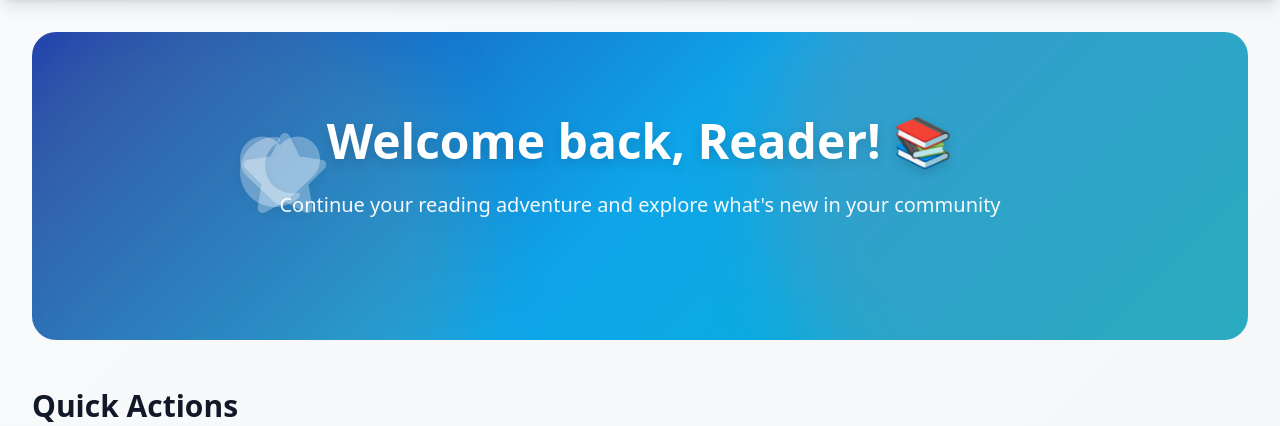
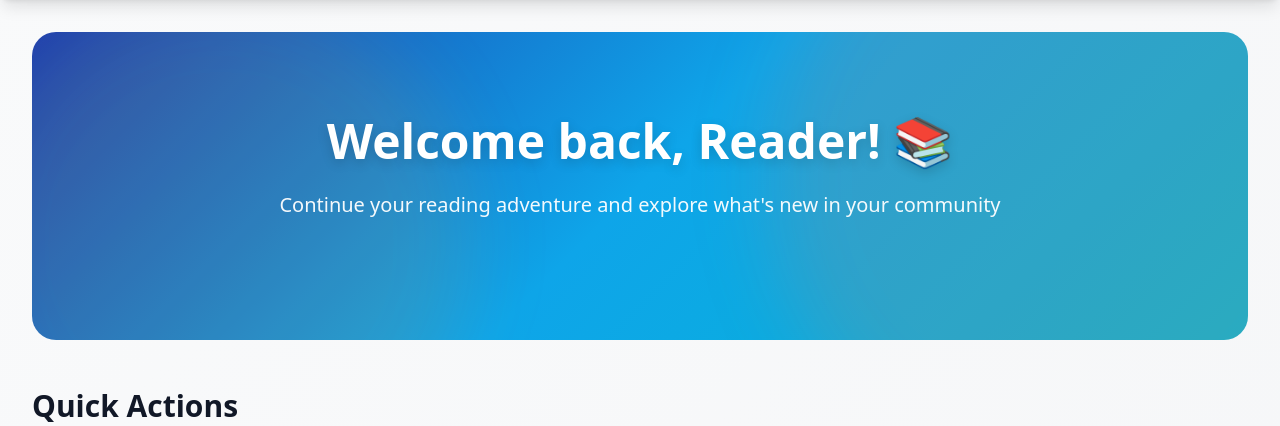
Before and after one commit to nelcostaa/Literattus, a Django app: template frontend/templates/main/dashboard.html in a window 1280 px wide. Shown: the part 84-510 px from the top of the page. Run offline with Django 5.2, Linux system fonts and the light colour scheme; the template is opened without the code that fills it, so the values that code supplies are empty; some libraries are stand-ins or nearby versions.

Commit message:
remove: icons from main dashboard div

```diff
--- a/frontend/templates/main/dashboard.html
+++ b/frontend/templates/main/dashboard.html
@@ -4,17 +4,6 @@
 <!-- Welcome Hero Section -->
 <div class="hero-section mb-12 animate-fade-in">
     <div class="hero-content">
-        <!-- Decorative geometric shapes -->
-        <div class="absolute hero-geometric heart animate-float" style="animation-delay: 0s;">
-            <i class="fas fa-heart"></i>
-        </div>
-        <div class="absolute hero-geometric star animate-float" style="animation-delay: 0.5s;">
-            <i class="fas fa-star"></i>
-        </div>
-        <div class="absolute hero-geometric moon animate-float" style="animation-delay: 1s;">
-            <i class="fas fa-moon"></i>
-        </div>
-
         <h1 class="hero-title" style="font-size: 48px;">
             Welcome back, {{ request.session.user_name|default:"Reader" }}! 📚
         </h1>
```
